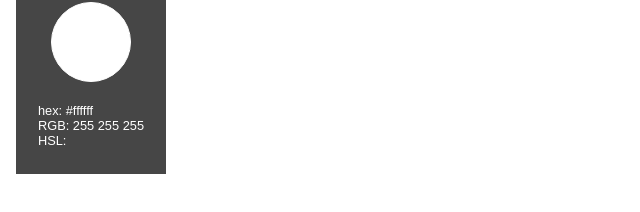
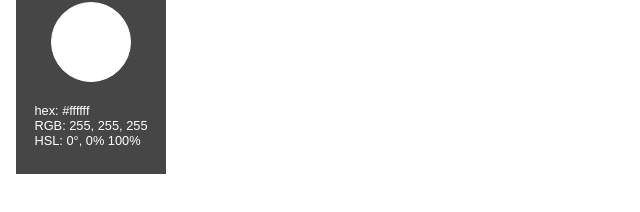
Before and after one commit to filepeno/11C.03.01-Color_selector, a plain HTML site: page index.html in a window 1280 px wide. Shown: the part 92-304 px from the top of the page, 0-640 px from the left. Drawn offline with Linux system fonts and the light colour scheme.

Commit message:
made HSL values appear on display

```diff
--- a/index.html
+++ b/index.html
@@ -16,8 +16,8 @@
       <div class="displayedColor"></div>
       <ul>
         <li>hex: <span></span></li>
-        <li>RGB: <span id="r"></span> <span id="g"></span> <span id="b"></span></li>
-        <li>HSL: <span></span></li>
+        <li>RGB: <span id="r"></span>, <span id="g"></span>, <span id="b"></span></li>
+        <li>HSL: <span id="h"></span>°, <span id="s"></span>% <span id="l"></span>%</li>
       </ul>
     </section>
     <script src="script.js"></script>
--- a/script.js
+++ b/script.js
@@ -19,6 +19,9 @@ function start() {
   HTML.codeR = document.querySelector("#r");
   HTML.codeG = document.querySelector("#g");
   HTML.codeB = document.querySelector("#b");
+  HTML.codeH = document.querySelector("#h");
+  HTML.codeS = document.querySelector("#s");
+  HTML.codeL = document.querySelector("#l");
   HTML.colorPicker.value = "#ffffff";
   updateColor(HTML.colorPicker.value);
   trackColorPicker();
@@ -108,7 +111,11 @@ function roundHSL(h, s, l) {
   const roundedH = Math.round(h);
   const roundedS = Math.round(s);
   const roundedL = Math.round(l);
-  console.log(roundedH, roundedS, roundedL);
+  displayHSL(roundedH, roundedS, roundedL);
 }
 
-function displayHSL() {}
+function displayHSL(roH, roS, roL) {
+  HTML.codeH.textContent = roH;
+  HTML.codeS.textContent = roS;
+  HTML.codeL.textContent = roL;
+}
```
